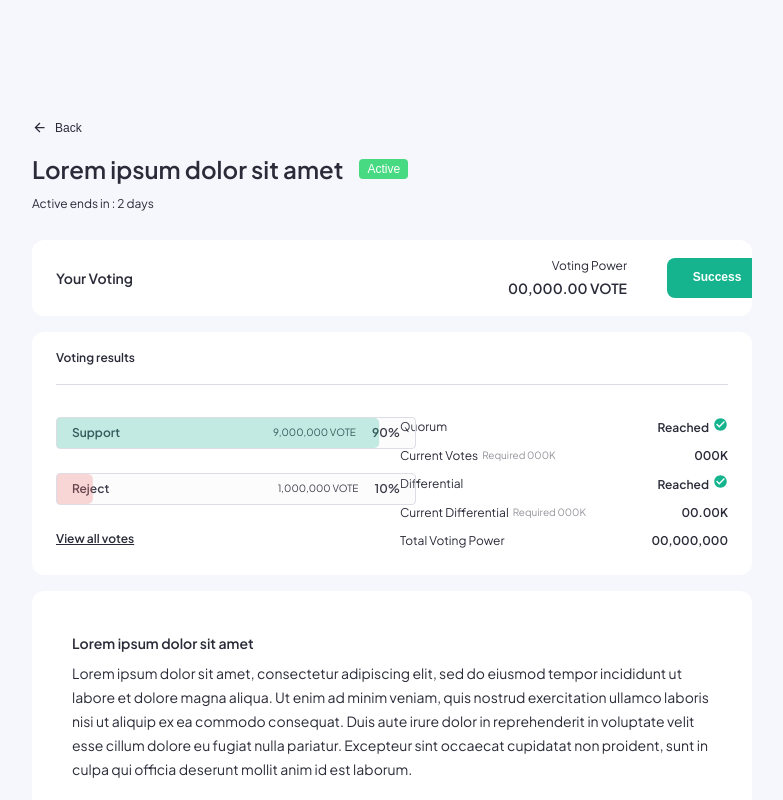
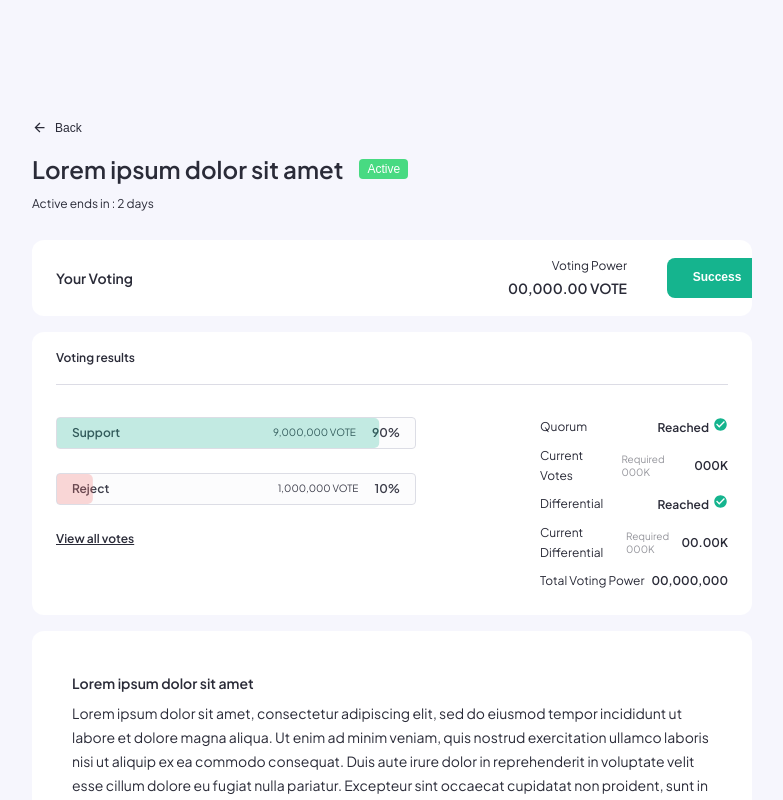
Before and after one commit to queekao/interview-Fscape, a Next.js app in the folder simple_application/: page / in a window 1280 px wide. Shown: the top 800 px of the page, without its empty margins (248-1031 px from the left). Built offline with nearby package versions, Linux system fonts and the light colour scheme.

Commit message:
fix: VoteResults.tsx add padding

```diff
--- a/simple_application/src/components/CustomMuiElement/CardElement/VoteResults.tsx
+++ b/simple_application/src/components/CustomMuiElement/CardElement/VoteResults.tsx
@@ -71,7 +71,7 @@ const VoteResults: React.FC = () => {
               View all votes
             </Typography>
           </Grid>
-          <Grid item xs={12} sm={6} sx={{ paddingLeft: '15.6rem' }}>
+          <Grid item xs={12} sm={6} sx={{ paddingLeft: '15.6rem !important' }}>
             <div className="colItem">
               <Typography variant="subtitle1">Quorum</Typography>
               <Typography variant="h3">
```
